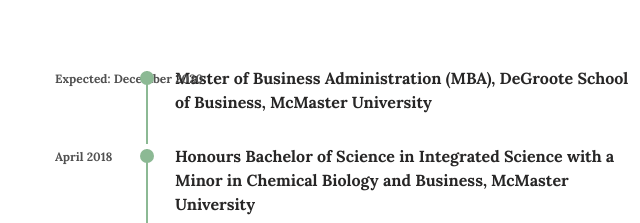
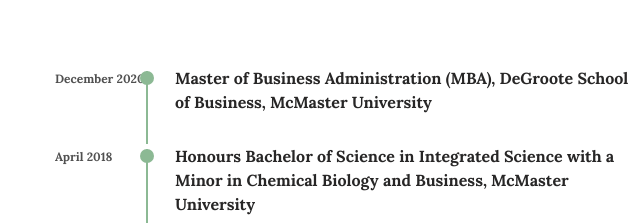
Before and after one commit to rama-alatout/rama-alatout.github.io, a plain HTML site: page index.html in a window 1280 px wide. Shown: the part 906-1129 px from the top of the page, 0-640 px from the left. Drawn offline with nearby package versions, Linux system fonts and the light colour scheme; files whose address does not match are found by name.

Commit message:
Update index.html

```diff
--- a/index.html
+++ b/index.html
@@ -91,7 +91,7 @@
                         <ul class="c-timeline__list">
                             <li class="c-timeline__item">
                                 <header class="c-timeline__header">
-                                  <span class="c-timeline__time">Expected: December 2020</span>
+                                  <span class="c-timeline__time">December 2020</span>
                                   <span class="c-timeline__line"></span>
                                   <h4 class="c-timeline__heading">Master of Business Administration (MBA), DeGroote School of Business, McMaster University</h4>
                                 </header>
```
